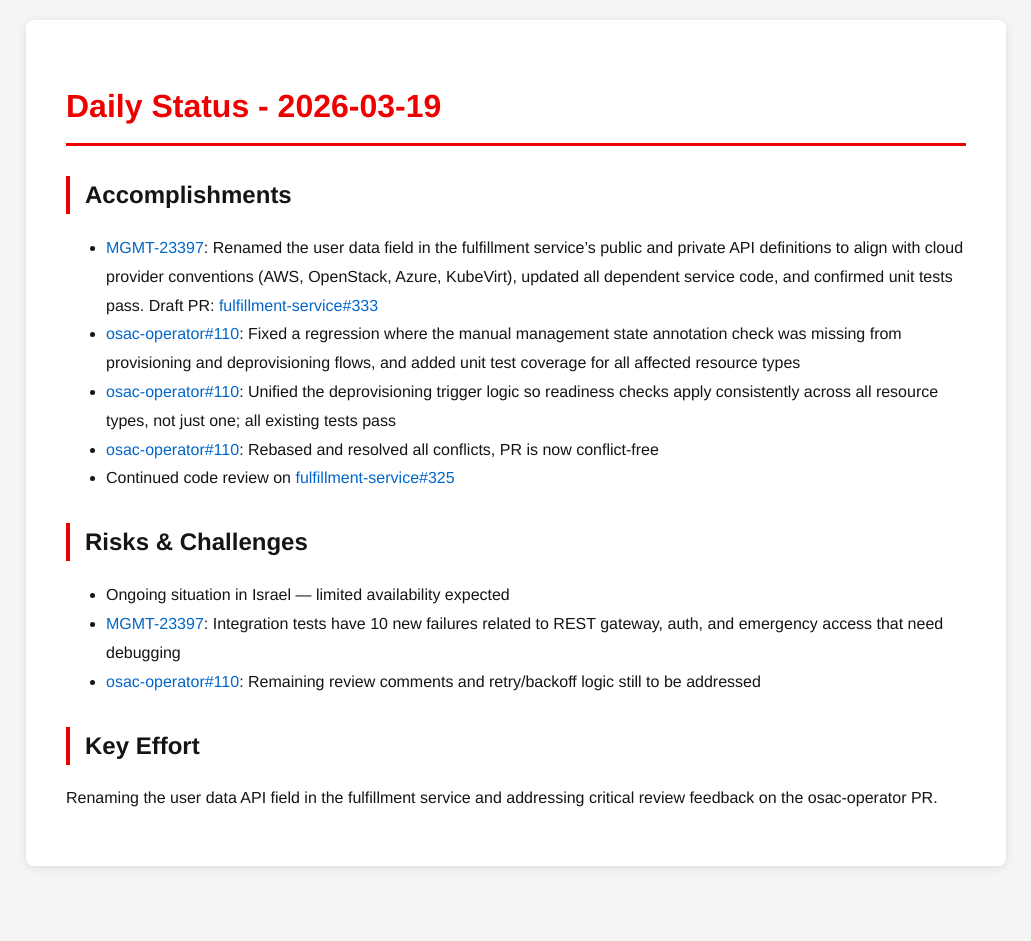
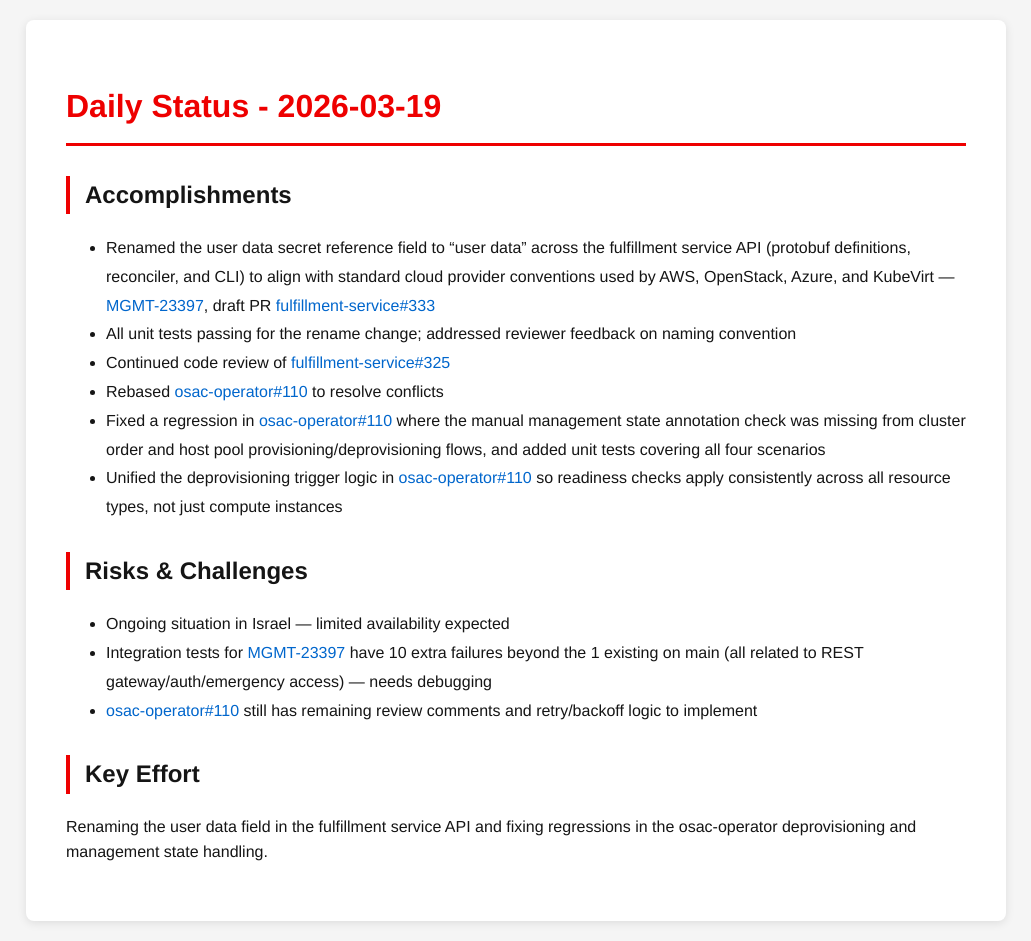
Before and after one commit to tzvatot/daily-status, a Jekyll site: the page built from 2026-03-19.md, in a window 1280 px wide. Shown: the whole page, without its empty margins (124-1155 px from the left). Built offline with Jekyll 4.4.1, drawn with Linux system fonts in a browser that asks for light colours; before the commit the page ends 900 px from its top, so only the background shows below that.

Commit message:
Daily status update - 2026-03-19

```diff
--- a/2026-03-19.md
+++ b/2026-03-19.md
@@ -7,16 +7,17 @@
 # Daily Status - 2026-03-19
 
 ## Accomplishments
-- [MGMT-23397](https://issues.redhat.com/browse/MGMT-23397): Renamed the user data field in the fulfillment service's public and private API definitions to align with cloud provider conventions (AWS, OpenStack, Azure, KubeVirt), updated all dependent service code, and confirmed unit tests pass. Draft PR: [fulfillment-service#333](https://github.com/osac-project/fulfillment-service/pull/333)
-- [osac-operator#110](https://github.com/osac-project/osac-operator/pull/110): Fixed a regression where the manual management state annotation check was missing from provisioning and deprovisioning flows, and added unit test coverage for all affected resource types
-- [osac-operator#110](https://github.com/osac-project/osac-operator/pull/110): Unified the deprovisioning trigger logic so readiness checks apply consistently across all resource types, not just one; all existing tests pass
-- [osac-operator#110](https://github.com/osac-project/osac-operator/pull/110): Rebased and resolved all conflicts, PR is now conflict-free
-- Continued code review on [fulfillment-service#325](https://github.com/osac-project/fulfillment-service/pull/325)
+- Renamed the user data secret reference field to "user data" across the fulfillment service API (protobuf definitions, reconciler, and CLI) to align with standard cloud provider conventions used by AWS, OpenStack, Azure, and KubeVirt — [MGMT-23397](https://issues.redhat.com/browse/MGMT-23397), draft PR [fulfillment-service#333](https://github.com/osac-project/fulfillment-service/pull/333)
+- All unit tests passing for the rename change; addressed reviewer feedback on naming convention
+- Continued code review of [fulfillment-service#325](https://github.com/osac-project/fulfillment-service/pull/325)
+- Rebased [osac-operator#110](https://github.com/osac-project/osac-operator/pull/110) to resolve conflicts
+- Fixed a regression in [osac-operator#110](https://github.com/osac-project/osac-operator/pull/110) where the manual management state annotation check was missing from cluster order and host pool provisioning/deprovisioning flows, and added unit tests covering all four scenarios
+- Unified the deprovisioning trigger logic in [osac-operator#110](https://github.com/osac-project/osac-operator/pull/110) so readiness checks apply consistently across all resource types, not just compute instances
 
 ## Risks & Challenges
 - Ongoing situation in Israel — limited availability expected
-- [MGMT-23397](https://issues.redhat.com/browse/MGMT-23397): Integration tests have 10 new failures related to REST gateway, auth, and emergency access that need debugging
-- [osac-operator#110](https://github.com/osac-project/osac-operator/pull/110): Remaining review comments and retry/backoff logic still to be addressed
+- Integration tests for [MGMT-23397](https://issues.redhat.com/browse/MGMT-23397) have 10 extra failures beyond the 1 existing on main (all related to REST gateway/auth/emergency access) — needs debugging
+- [osac-operator#110](https://github.com/osac-project/osac-operator/pull/110) still has remaining review comments and retry/backoff logic to implement
 
 ## Key Effort
-Renaming the user data API field in the fulfillment service and addressing critical review feedback on the osac-operator PR.
+Renaming the user data field in the fulfillment service API and fixing regressions in the osac-operator deprovisioning and management state handling.
```
